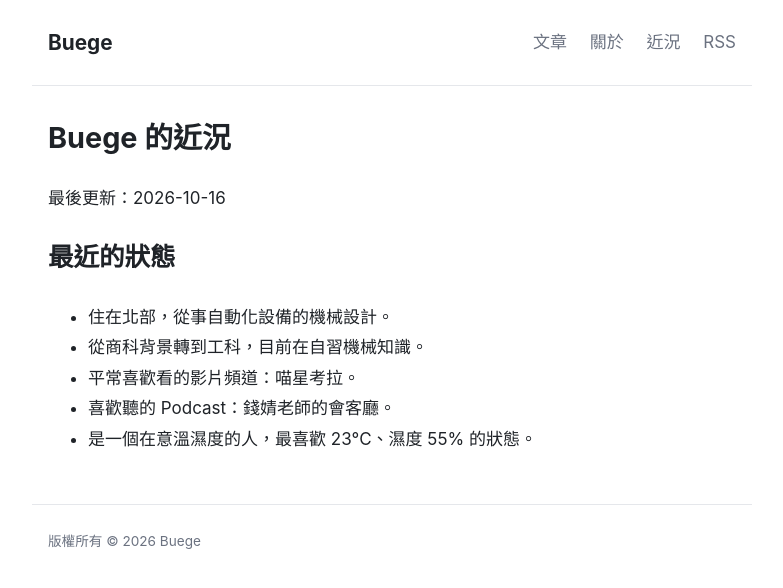
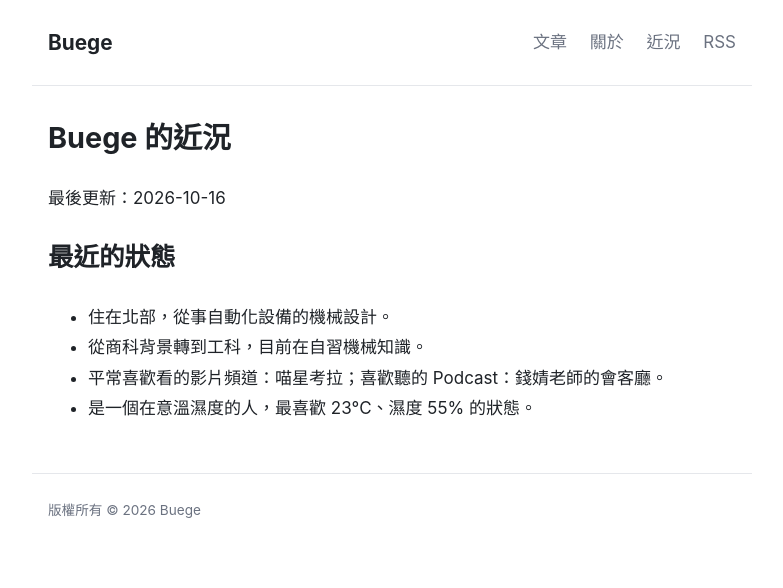
Before and after one commit to buege1216/buege.net, a Jekyll site: the page built from now.md, in a window 1280 px wide. Shown: the top 588 px of the page, without its empty margins (248-1031 px from the left). Built offline with Jekyll 4.4.1, drawn with Linux system fonts in a browser that asks for light colours; our own code applies the rules of GitHub Pages for plain Markdown files.

Commit message:
Update now.md (via Pages CMS)

```diff
--- a/now.md
+++ b/now.md
@@ -9,6 +7,5 @@ permalink: /now/
 
 - 住在北部，從事自動化設備的機械設計。
 - 從商科背景轉到工科，目前在自習機械知識。
-- 平常喜歡看的影片頻道：喵星考拉。
-- 喜歡聽的 Podcast：錢婧老師的會客廳。
+- 平常喜歡看的影片頻道：喵星考拉；喜歡聽的 Podcast：錢婧老師的會客廳。
 - 是一個在意溫濕度的人，最喜歡 23°C、濕度 55% 的狀態。
```
Also changed, not shown: other parts of now.md (+0 -2 lines).
